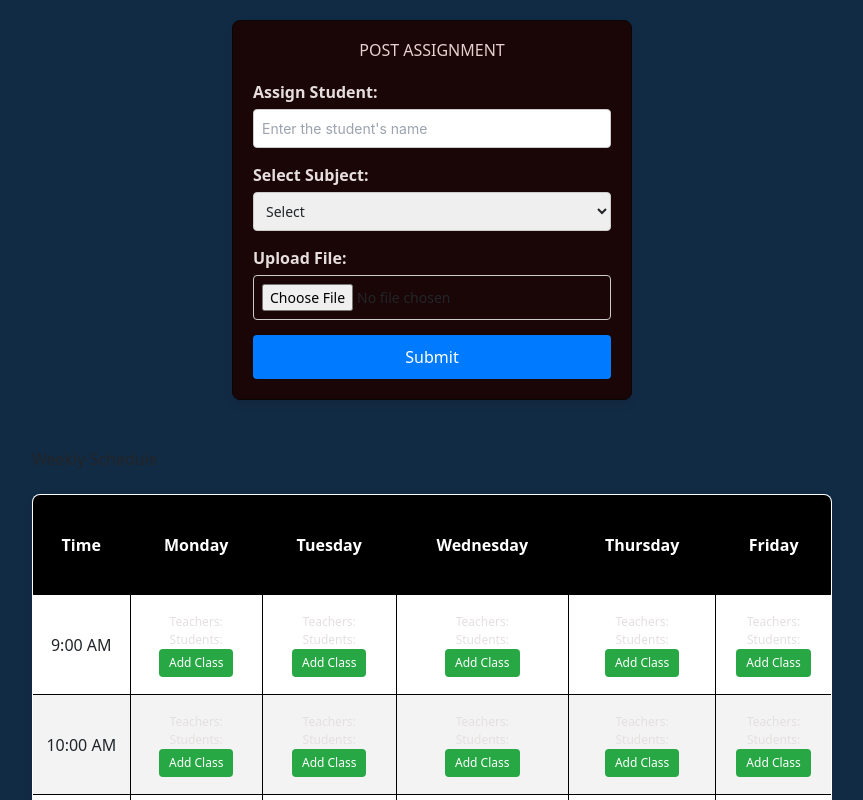
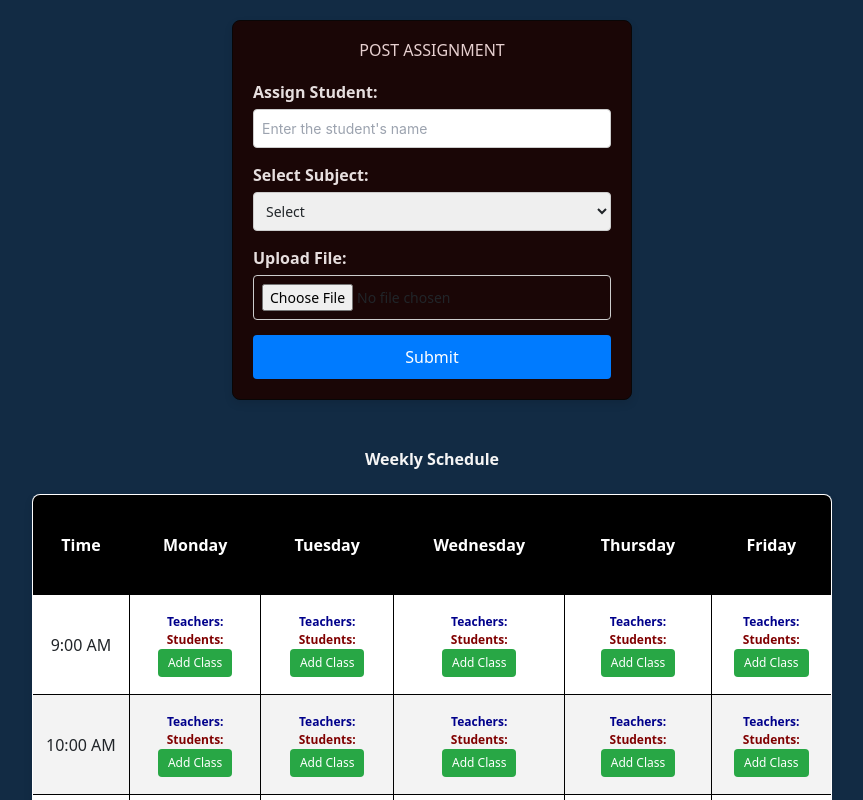
Before and after one commit to ItsRacoon/Classify, a React (Vite) app in the folder frontend/: page /Teacher in a window 1280 px wide. Shown: the top 800 px of the page, without its empty margins (208-1071 px from the left). Built offline with nearby package versions, Linux system fonts and the light colour scheme.

Commit message:
varnit frontend changes

```diff
--- a/frontend/src/Teacher.jsx
+++ b/frontend/src/Teacher.jsx
@@ -85,7 +85,7 @@ const Teacher = () => {
 
       {/* Table */}
       <div className="table-container">
-        <h3>Weekly Schedule</h3>
+        <h3 className="weekly-schedule">Weekly Schedule</h3>
         <table className="styled-table">
           <thead>
             <tr>
@@ -113,8 +113,8 @@ const Teacher = () => {
                 {Array.from({ length: 5 }).map((_, colIndex) => (
                   <td key={colIndex} className="table-cell">
                     <div className="cell-content">
-                      <p>Teachers:</p>
-                      <p>Students:</p>
+                      <p className="text-teacher">Teachers:</p>
+                      <p className="text-student">Students:</p>
                       <button className="add-class-btn">Add Class</button>
                     </div>
                   </td>
--- a/frontend/src/admin.css
+++ b/frontend/src/admin.css
@@ -102,7 +102,7 @@
   }
 
   .add-class-btncr {
-    background-color: #000000;
+    background-color: green;
     color: white;
     border: none;
     padding: 5px 10px;
@@ -112,7 +112,7 @@
     cursor: pointer;
   }
   .add-class-btnup {
-    background-color: #0cf643;
+    background-color: rgb(118, 39, 192);
     color: white;
     border: none;
     padding: 5px 10px;
@@ -122,7 +122,7 @@
     cursor: pointer;
   }
   .add-class-btndl {
-    background-color: #771313;
+    background-color: rgb(221, 57, 57);
     color: white;
     border: none;
     padding: 5px 10px;
--- a/frontend/src/teachertable.css
+++ b/frontend/src/teachertable.css
@@ -115,3 +115,20 @@ html{
   overflow: scroll;
 
 }
+
+.text-teacher {
+  color: darkblue;
+  font-weight: bold;
+}
+
+.text-student {
+  color: maroon;
+  font-weight: bold;
+}
+
+.weekly-schedule {
+  color: whitesmoke;
+  font-weight: bold;
+  text-align: center;
+  margin-bottom: 10px;
+}
```
